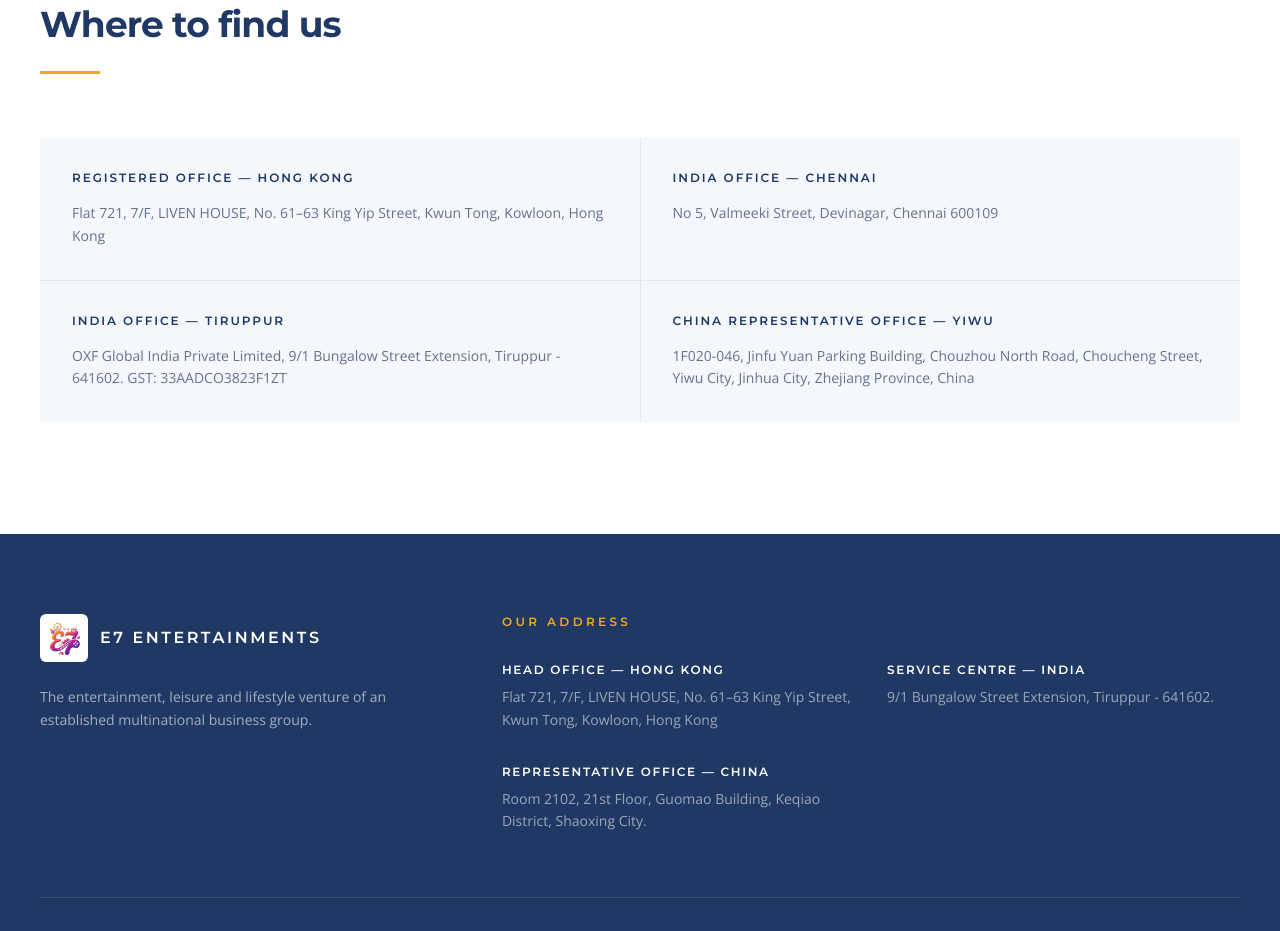
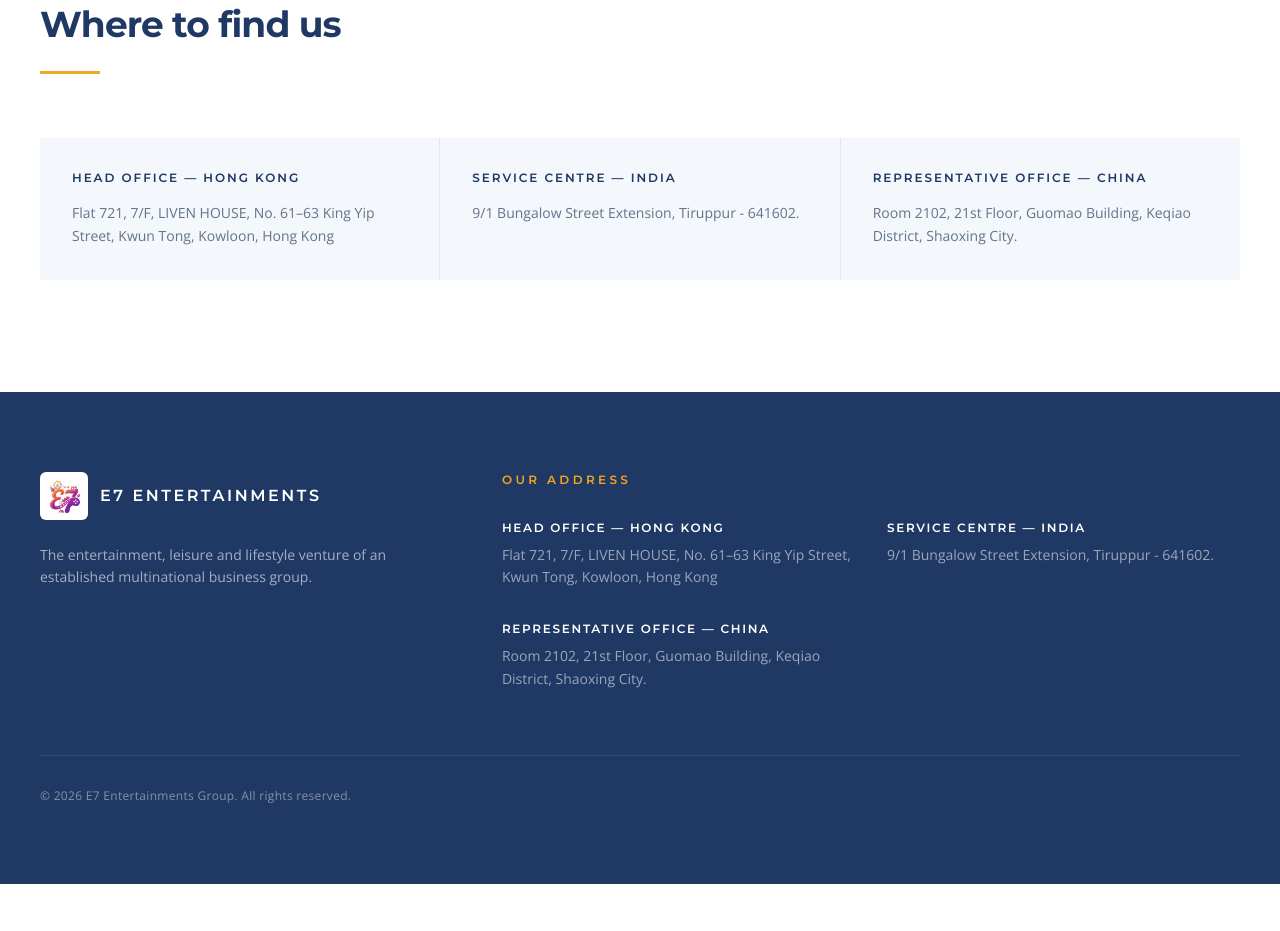
Before and after one commit to ritthickkt/e7-entertainment, a Next.js app: page /contact in a window 1280 px wide. Shown: the part 1820-2751 px from the top of the page. After the commit the page ends 2704 px from the top, so only its background shows below. Built offline with nearby package versions, Linux system fonts and the light colour scheme.

Commit message:
Sync contact page office list with footer (3 offices)
Also switch the offices grid to 3 even columns since the item count
dropped from 4 to 3, avoiding an empty trailing grid cell.

Co-Authored-By: Claude Sonnet 5 <noreply@anthropic.com>

```diff
--- a/app/contact/page.tsx
+++ b/app/contact/page.tsx
@@ -10,23 +10,18 @@ export const metadata = {
 
 const offices = [
   {
-    label: "Registered Office — Hong Kong",
+    label: "Head Office — Hong Kong",
     address:
       "Flat 721, 7/F, LIVEN HOUSE, No. 61–63 King Yip Street, Kwun Tong, Kowloon, Hong Kong",
   },
   {
-    label: "India Office — Chennai",
-    address: "No 5, Valmeeki Street, Devinagar, Chennai 600109",
+    label: "Service Centre — India",
+    address: "9/1 Bungalow Street Extension, Tiruppur - 641602.",
   },
   {
-    label: "India Office — Tiruppur",
+    label: "Representative Office — China",
     address:
-      "OXF Global India Private Limited, 9/1 Bungalow Street Extension, Tiruppur - 641602. GST: 33AADCO3823F1ZT",
-  },
-  {
-    label: "China Representative Office — Yiwu",
-    address:
-      "1F020-046, Jinfu Yuan Parking Building, Chouzhou North Road, Choucheng Street, Yiwu City, Jinhua City, Zhejiang Province, China",
+      "Room 2102, 21st Floor, Guomao Building, Keqiao District, Shaoxing City.",
   },
 ];
 
@@ -134,7 +129,7 @@ export default function Contact() {
             Where to find us
           </h2>
 
-          <div className="mt-16 grid gap-px bg-line sm:grid-cols-2">
+          <div className="mt-16 grid gap-px bg-line sm:grid-cols-3">
             {offices.map((office) => (
               <div key={office.label} className="bg-sand p-8">
                 <p className="font-display text-xs font-semibold uppercase tracking-[0.16em] text-ink">
```
